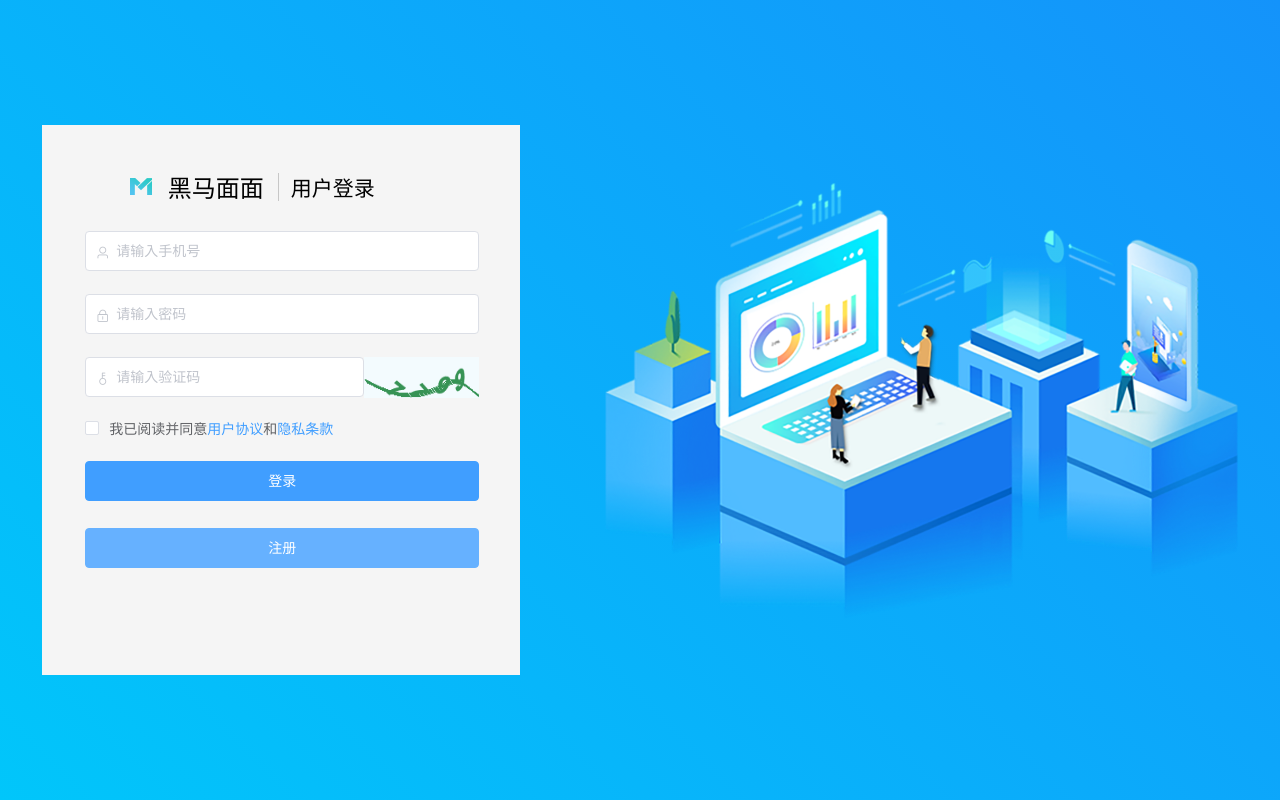
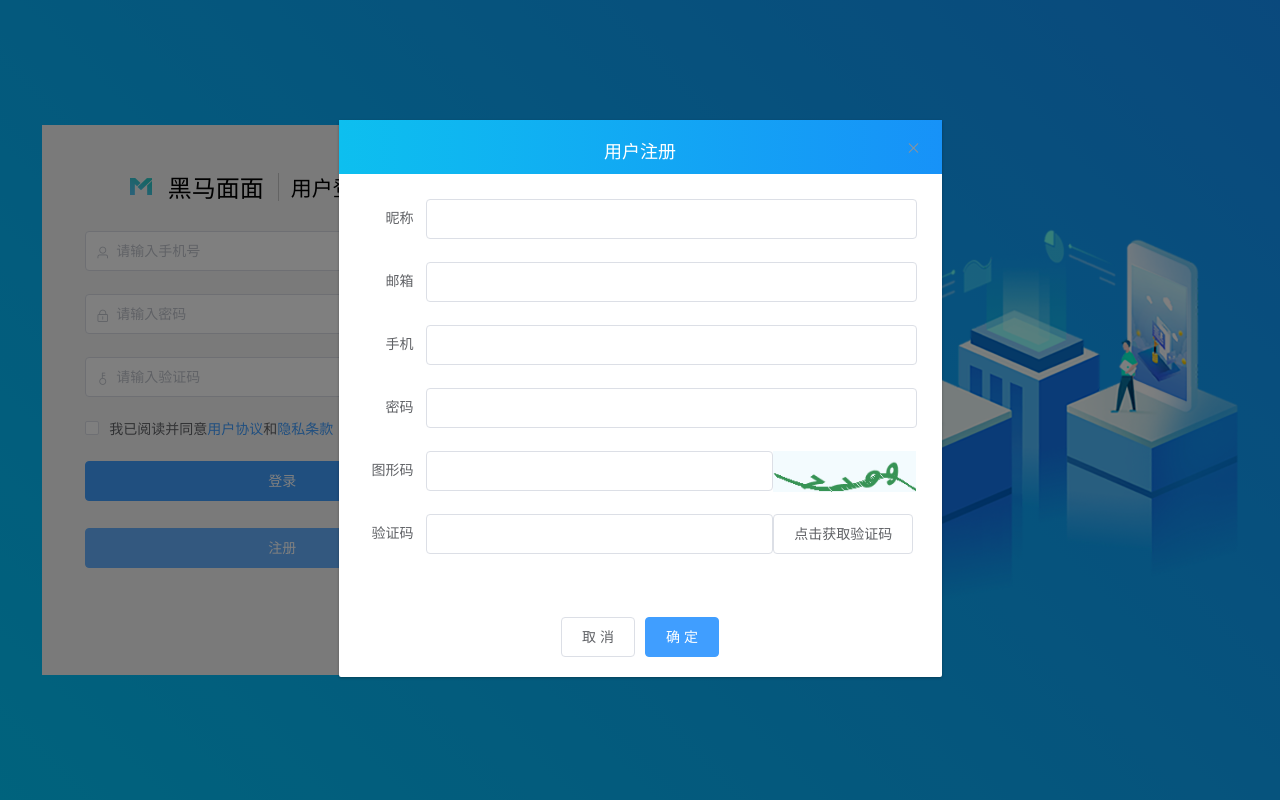
Before and after one commit to 1006027560/heimamm46, a Vue app: page /#/login in a window 1280 px wide. Both pictures are taken after a click on the button "注册". Built offline with nearby package versions, Linux system fonts and the light colour scheme.

Commit message:
注册模块-部分功能完成除了头像功能

```diff
--- /dev/null
+++ b/src/views/login/components/registerDialog.vue
@@ -0,0 +1,81 @@
+<template>
+  <el-dialog
+    class="register-dialog"
+    center
+    width="603px"
+    title="用户注册"
+    :visible.sync="dialogFormVisible"
+  >
+    <el-form :model="form">
+      <el-form-item label="昵称" :label-width="formLabelWidth">
+        <el-input v-model="form.name" autocomplete="off"></el-input>
+      </el-form-item>
+      <el-form-item label="邮箱" :label-width="formLabelWidth">
+        <el-input v-model="form.name" autocomplete="off"></el-input>
+      </el-form-item>
+      <el-form-item label="手机" :label-width="formLabelWidth">
+        <el-input v-model="form.name" autocomplete="off"></el-input>
+      </el-form-item>
+      <el-form-item label="密码" :label-width="formLabelWidth">
+        <el-input v-model="form.name" autocomplete="off"></el-input>
+      </el-form-item>
+      <el-form-item label="图形码" :label-width="formLabelWidth">
+        <el-col :span="17">
+          <el-input v-model="form.name" autocomplete="off"></el-input>
+        </el-col>
+        <el-col :span="7" class="register-box">
+          <img class="register-code" src="../../../assets/login_captcha.png" alt />
+        </el-col>
+      </el-form-item>
+      <el-form-item label="验证码" :label-width="formLabelWidth">
+        <el-row>
+          <el-col :span="17">
+            <el-input v-model="form.name" autocomplete="off"></el-input>
+          </el-col>
+          <el-col :span="7">
+            <el-button>点击获取验证码</el-button>
+          </el-col>
+        </el-row>
+      </el-form-item>
+    </el-form>
+    <div slot="footer" class="dialog-footer">
+      <el-button @click="dialogFormVisible = false">取 消</el-button>
+      <el-button type="primary" @click="dialogFormVisible = false">确 定</el-button>
+    </div>
+  </el-dialog>
+</template>
+
+<script>
+export default {
+  data() {
+    return {
+      //是否显示对话框
+      dialogFormVisible: false,
+      //表单数据
+      form: {
+        name: ""
+      },
+      //左侧文本距离
+      formLabelWidth: "62px"
+    };
+  }
+};
+</script>
+
+<style lang="less">
+.register-dialog {
+  .el-dialog__header {
+    background: linear-gradient(to right, #0dbfef, #1792f8);
+  }
+  .el-dialog__title {
+    color: white;
+  }
+  .register-box {
+    height: 40.8px;
+  }
+  .register-code {
+    height: 40.8px;
+    width: 100%;
+  }
+}
+</style>
--- a/src/views/login/login.vue
+++ b/src/views/login/login.vue
@@ -49,9 +49,10 @@
         </el-form-item>
         <el-form-item>
           <el-button class="mybtn" @click="submitForm('loginForm')" type="primary">登录</el-button>
-          <el-button class="mybtn" type="primary">注册</el-button>
+          <el-button class="mybtn" @click="showRegister" type="primary">注册</el-button>
         </el-form-item>
       </el-form>
+      <registerDialog ref="registerDialog"></registerDialog>
     </div>
     <!-- 右边图片 -->
     <img src="../../assets/login_banner_ele.png" alt />
@@ -59,8 +60,14 @@
 </template>
 
 <script>
+//导入 注册对话框组件
+import registerDialog from "./components/registerDialog.vue";
 export default {
   name: "login",
+  //注册组件
+  components: {
+    registerDialog //省略 属性值
+  },
   data() {
     return {
       loginForm: {
@@ -83,8 +90,15 @@ export default {
           { min: 4, max: 4, message: "验证码的长度为4位", trigger: "blur" }
         ]
       },
-      methods: {
+    };
+
+  },
+   methods: {
+        // 提交表单
         submitForm(formName) {
+          // 等同于 this.$refs['loginForm'] 相当于获取到了Element-ui的表单
+          // this.$refs['loginForm'] 等同于 this.$refs.loginForm
+          // validate这个方法是Element-ui的表单的方法
           this.$refs[formName].validate(valid => {
             if (valid) {
               this.$message.success("验证成功");
@@ -93,10 +107,14 @@ export default {
               return false;
             }
           });
+        },
+        showRegister(){
+          // this.$refs 可以获取所有设置了ref属性的元素，包括组件
+          // registerDialog 和上面设置的属性要一致
+          // 也可以用 this.$refs['registerDialog']
+          this.$refs.registerDialog.dialogFormVisible = true;
         }
       }
-    };
-  }
 };
 </script>
 
@@ -150,7 +168,7 @@ export default {
     }
     //验证码的提示高度
     .code-col {
-      height: 40.7px;
+      height: 40.8px;
     }
   }
   // 协议区域的布局
```
